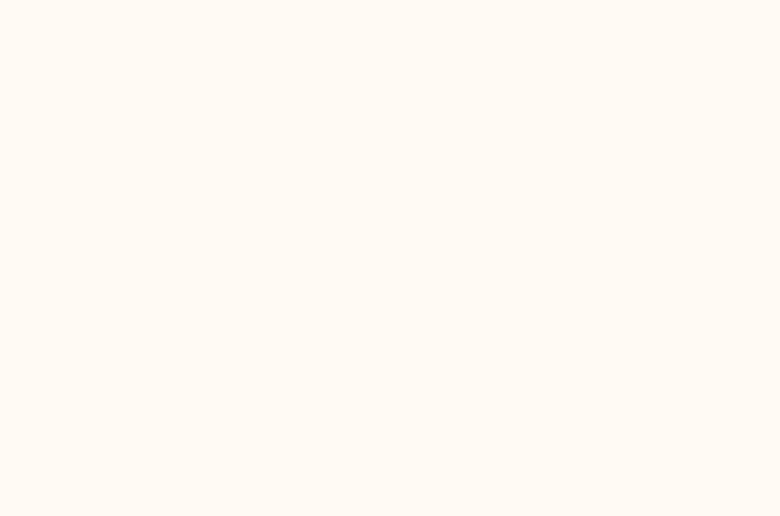
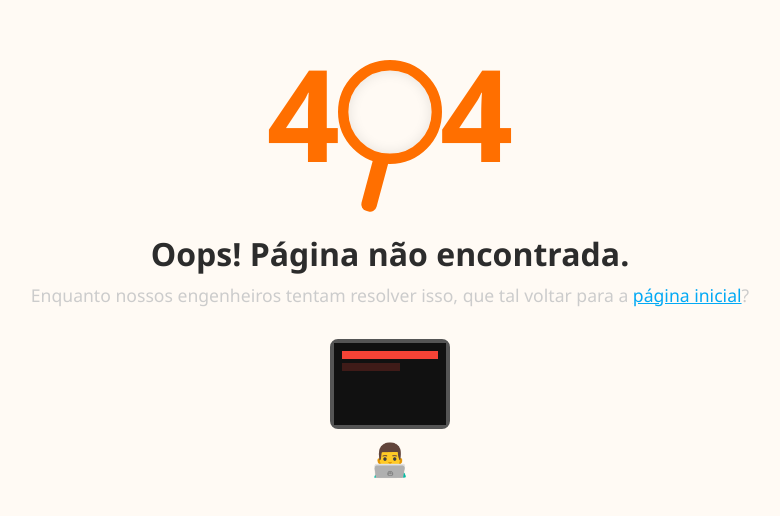
Before and after one commit to Oliveiraster/gradebook-F, an Angular app: page / in a window 1280 px wide. Shown: the part 148-664 px from the top of the page, without its empty margins (250-1030 px from the left). Built offline with nearby package versions, Linux system fonts and the light colour scheme.

Commit message:
feat: create NotFound page and configure route

```diff
--- a/src/app/app.routes.ts
+++ b/src/app/app.routes.ts
@@ -1,3 +1,4 @@
 import { Routes } from '@angular/router';
+import { NotFoundComponent } from './pages/not-found/not-found.component';
 
-export const routes: Routes = [];
+export const routes: Routes = [{ path: '**', component: NotFoundComponent }];
--- /dev/null
+++ b/src/app/pages/not-found/not-found.component.html
@@ -0,0 +1,25 @@
+<div class="error-container">
+  <div class="number">
+    <span class="digit">4</span>
+    <div class="magnifier">
+      <div class="glass"></div>
+      <div class="handle"></div>
+    </div>
+    <span class="digit">4</span>
+  </div>
+
+  <div class="message">
+    <h1>Oops! Página não encontrada.</h1>
+    <p>Enquanto nossos engenheiros tentam resolver isso, que tal voltar para a <a href="/">página inicial</a>?</p>
+  </div>
+
+  <div class="worker">
+    <div class="pc">
+      <div class="screen">
+        <div class="red-line"></div>
+        <div class="red-line short"></div>
+      </div>
+    </div>
+    <div class="dev">👨‍💻</div>
+  </div>
+</div>
--- /dev/null
+++ b/src/app/pages/not-found/not-found.component.scss
@@ -0,0 +1,116 @@
+.error-container {
+  display: flex;
+  flex-direction: column;
+  align-items: center;
+  justify-content: center;
+  min-height: 100vh;
+  color: #fff;
+  font-family: 'Segoe UI', sans-serif;
+  text-align: center;
+  gap: 2rem;
+  padding: 2rem;
+}
+
+.number {
+  display: flex;
+  align-items: center;
+  font-size: 8rem;
+  .digit {
+    font-weight: bold;
+    color: var(--cor-destaque);
+  }
+}
+.magnifier {
+  position: relative;
+  width: 80px;
+  height: 80px;
+  margin: 0 10px;
+  animation: zoomInOut 2s ease-in-out infinite;
+  display: inline-block;
+}
+.glass {
+  width: 80px;
+  height: 80px;
+  border: 8px solid var(--cor-destaque);
+  border-radius: 50%;
+  box-shadow: inset 0 0 10px rgba(0, 0, 0, 0.1);
+}
+.handle {
+  position: absolute;
+  width: 12px;
+  height: 45px;
+  background: var(--cor-destaque);
+  bottom: -37px;
+  left: 33%;
+  transform: translateX(-30%) rotate(15deg);
+  border-radius: 5px;
+}
+@keyframes zoomInOut {
+  0%,
+  100% {
+    transform: scale(1);
+  }
+  50% {
+    transform: scale(1.3);
+  }
+}
+.message h1 {
+  font-size: 2rem;
+  margin-bottom: 0.5rem;
+  color: var(--texto-principal);
+}
+
+.message p {
+  color: #ccc;
+  font-size: 1.1rem;
+  a {
+    color: #03a9f4;
+    text-decoration: underline;
+  }
+}
+
+.worker {
+  display: flex;
+  flex-direction: column;
+  align-items: center;
+  .pc {
+    width: 120px;
+    height: 90px;
+    background: #222;
+    border: 4px solid #555;
+    border-radius: 8px;
+    margin-bottom: 0.5rem;
+    position: relative;
+    .screen {
+      background: #111;
+      height: 100%;
+      padding: 0.5rem;
+      display: flex;
+      flex-direction: column;
+      gap: 0.3rem;
+    }
+    .red-line {
+      height: 8px;
+      width: 100%;
+      background: #f44336;
+      animation: blink 1s infinite;
+    }
+    .short {
+      width: 60%;
+      animation-delay: 0.5s;
+    }
+  }
+  .dev {
+    font-size: 2rem;
+  }
+}
+
+@keyframes blink {
+  0%,
+  100% {
+    opacity: 1;
+  }
+  50% {
+    opacity: 0.2;
+  }
+}
--- a/src/index.html
+++ b/src/index.html
@@ -6,7 +6,9 @@
     <base href="/" />
     <meta name="viewport" content="width=device-width, initial-scale=1" />
     <link rel="icon" type="image/x-icon" href="favicon.ico" />
-  </head>
+      <link href="https://fonts.googleapis.com/css2?family=Roboto:wght@300;400;500&display=swap" rel="stylesheet">
+    <link href="https://fonts.googleapis.com/icon?family=Material+Icons" rel="stylesheet">
+</head>
   <body>
     <app-root></app-root>
   </body>
```
Also changed, not shown: src/app/pages/not-found/not-found.component.ts (added, +9 -0 lines), 1 other file (tests, documents, lock files or other folders).
